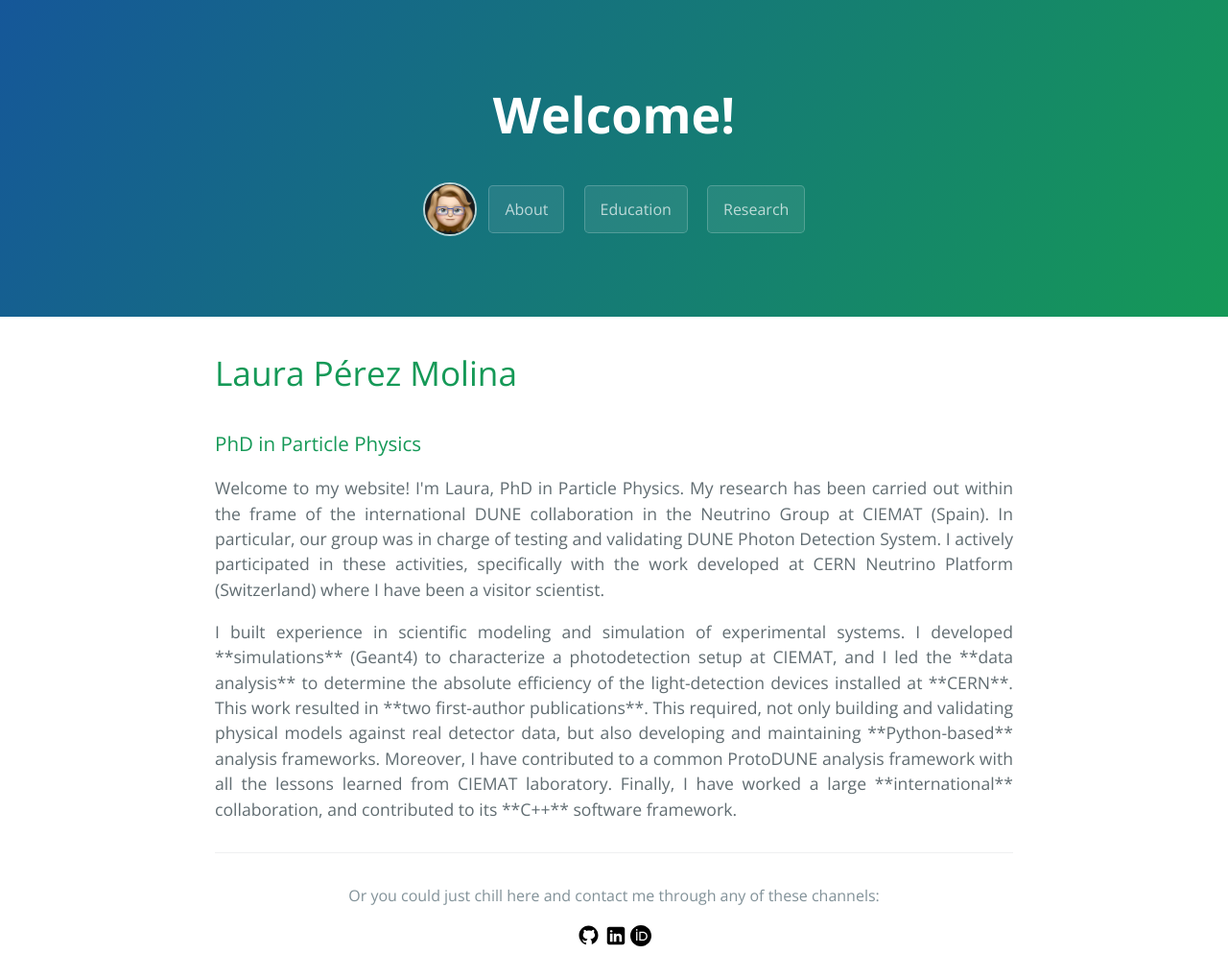
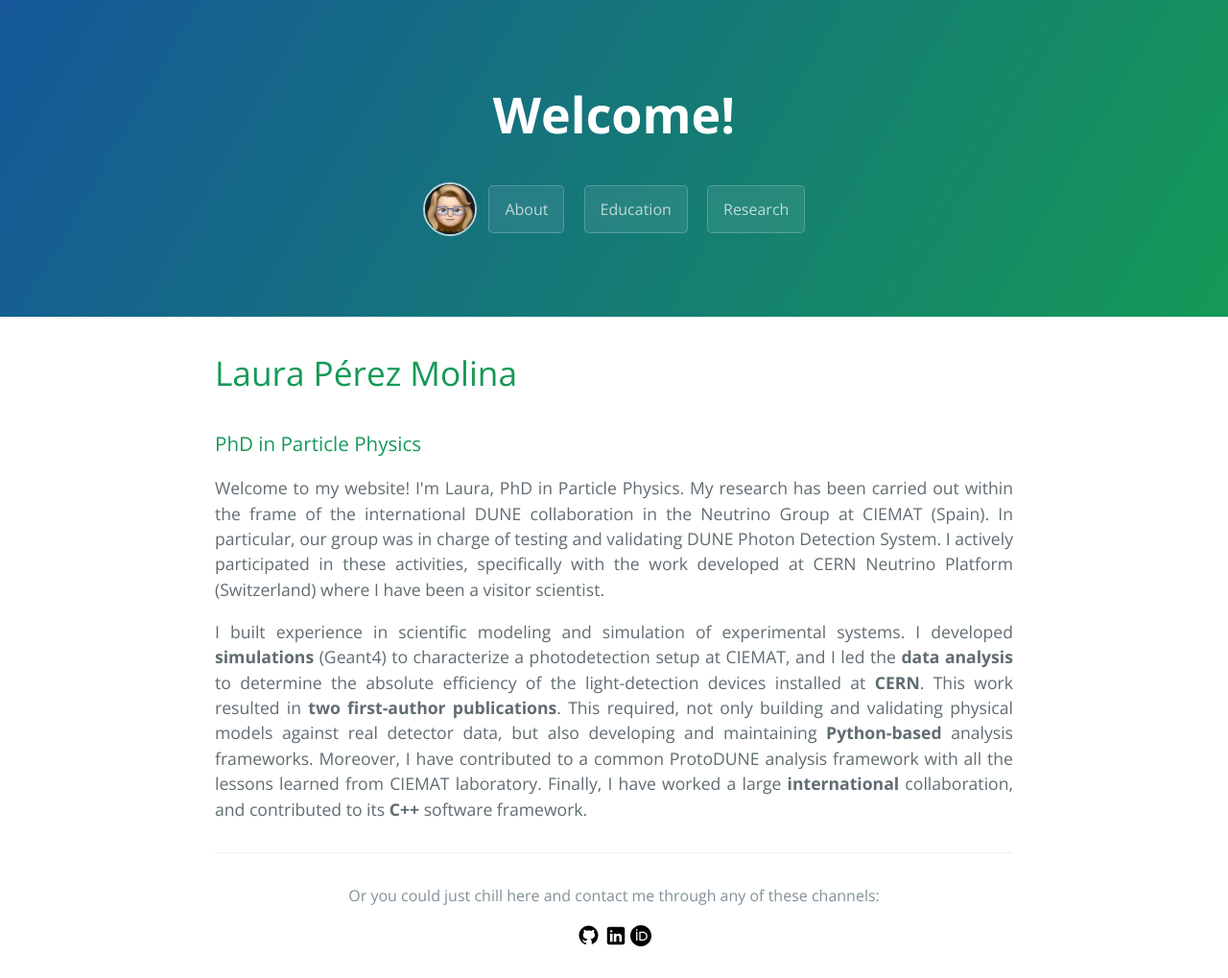
Before and after one commit to LauPM/LauPM.github.io, a Jekyll site: the page built from index.html, in a window 1280 px wide. Shown: the whole page at 96% size. Built offline with Jekyll 4.4.1, drawn with Linux system fonts in a browser that asks for light colours.

Commit message:
update bold

```diff
--- a/index.html
+++ b/index.html
@@ -9,7 +9,7 @@ title: Welcome!
 
 	<p align="justify"> Welcome to my website! I'm Laura, PhD in Particle Physics. My research has been carried out within the frame of the international DUNE collaboration in the Neutrino Group at CIEMAT (Spain). In particular, our group was in charge of testing and validating DUNE Photon Detection System. I actively participated in these activities, specifically with the work developed at CERN Neutrino Platform (Switzerland) where I have been a visitor scientist.</p>
 
-	<p align="justify"> I built experience in scientific modeling and simulation of experimental systems. I developed **simulations** (Geant4) to characterize a photodetection setup at CIEMAT, and I led the **data analysis** to determine the absolute efficiency of the light-detection devices installed at **CERN**. This work resulted in **two first-author publications**. This required, not only building and validating physical models against real detector data, but also developing and maintaining **Python-based** analysis frameworks. Moreover, I have contributed to a common ProtoDUNE analysis framework with all the lessons learned from CIEMAT laboratory. Finally, I have worked a large **international** collaboration, and contributed to its **C++** software framework.</p>
+	<p align="justify"> I built experience in scientific modeling and simulation of experimental systems. I developed <b>simulations</b> (Geant4) to characterize a photodetection setup at CIEMAT, and I led the <b>data analysis</b> to determine the absolute efficiency of the light-detection devices installed at <b>CERN</b>. This work resulted in <b>two first-author publications</b>. This required, not only building and validating physical models against real detector data, but also developing and maintaining <b>Python-based</b> analysis frameworks. Moreover, I have contributed to a common ProtoDUNE analysis framework with all the lessons learned from CIEMAT laboratory. Finally, I have worked a large <b>international</b> collaboration, and contributed to its <b>C++</b> software framework.</p>
 
 	<!-- <p> Profile Description </p>
 	<ul>
```
